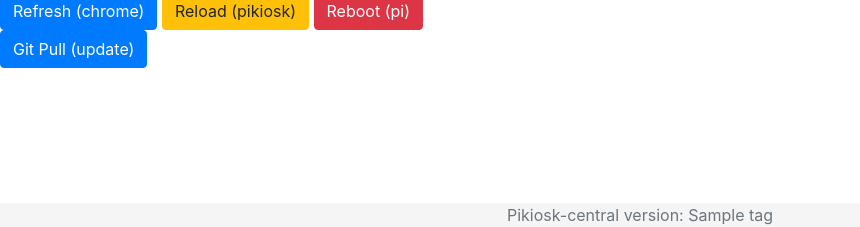
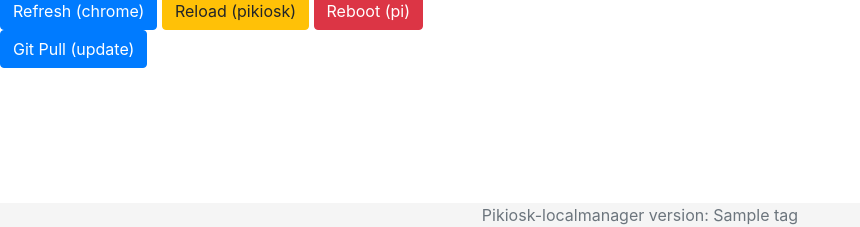
Before and after one commit to Pingue/pikiosk, a Flask app: template localmanager/templates/index.html in a window 1280 px wide. Shown: the part 573-800 px from the top of the page, without its empty margins (0-860 px from the left). Run offline with Flask 3, Linux system fonts and the light colour scheme; the template is opened without the code that fills it: most values are stand-ins (such as "Sample title", 1, 10 or a date in 2020).

Commit message:
fix: We are not pikiosk central

```diff
--- a/localmanager/templates/index.html
+++ b/localmanager/templates/index.html
@@ -67,7 +67,7 @@
 
         <footer class="footer">
             <div class="container">
-                <span class="text-muted">Pikiosk-central version: {{tag}}</span>
+                <span class="text-muted">Pikiosk-localmanager version: {{tag}}</span>
             </div>
         </footer>
     </body>
```
